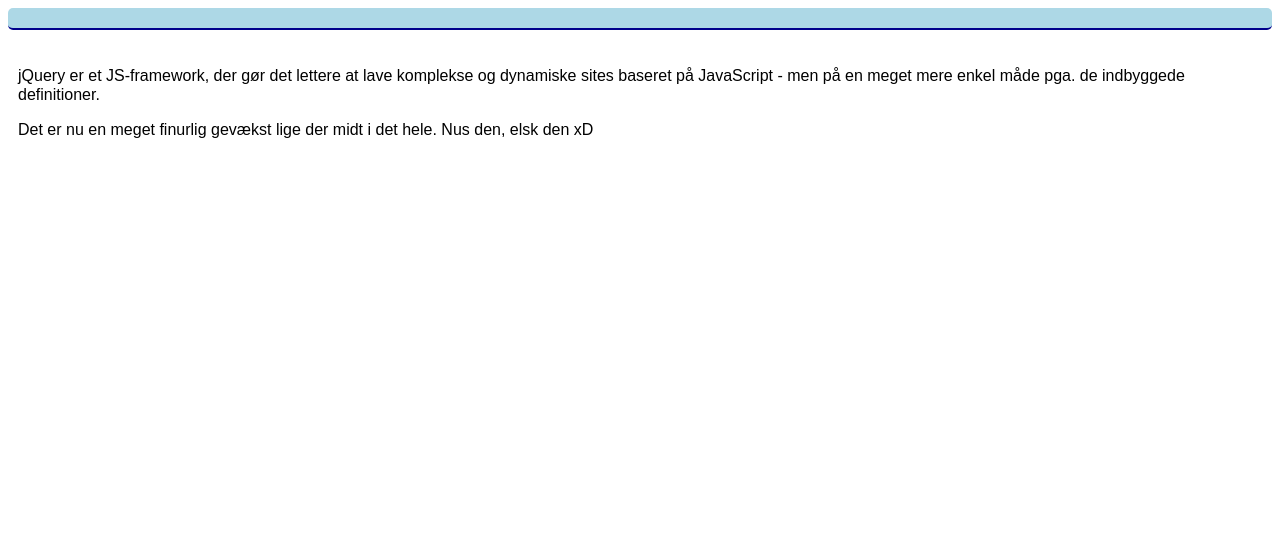
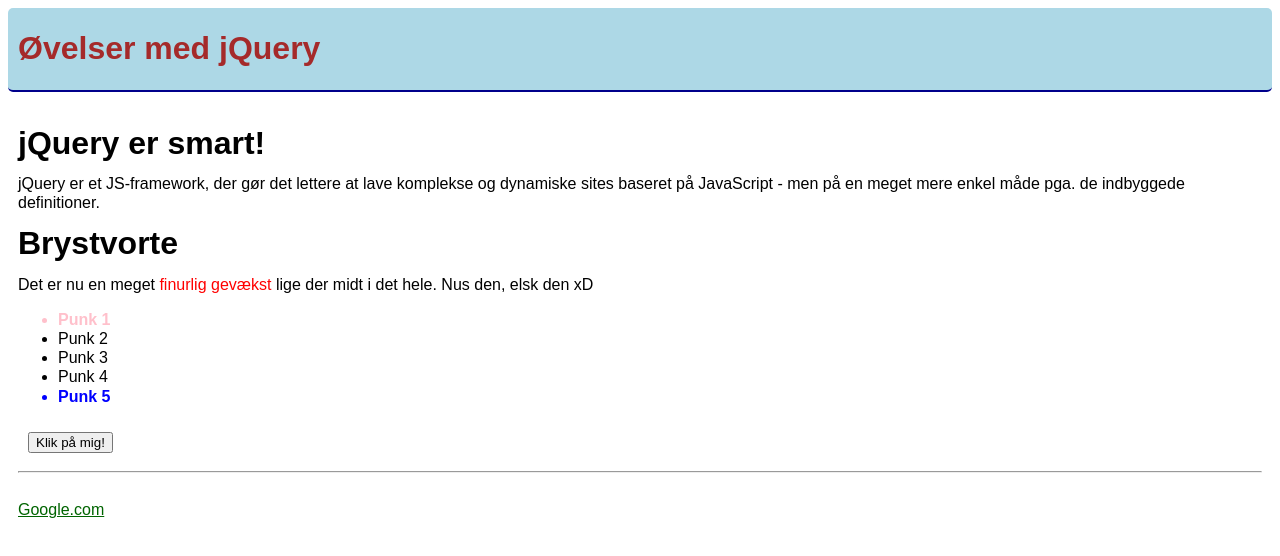
Before and after one commit to dani832m/jQuery_Exercises, a plain HTML site: page index.html in a window 1280 px wide. Drawn offline with nearby package versions, Linux system fonts and the light colour scheme.

Commit message:
Leg med jQuery 2

```diff
--- a/index.html
+++ b/index.html
@@ -2,6 +2,9 @@
     Hvad er jQuery?
     jQuery er et JS-framework, der gør det lettere at lave komplekse og dynamiske sites
     baseret på JavaScript - men på en meget mere enkel måde pga. de indbyggede definitioner.
+
+    Brugbart Cheat Sheet:
+    https://oscarotero.com/jquery/
 -->
 
 <!DOCTYPE html>
@@ -16,13 +19,23 @@
 <body>
     <!-- Selektoren "header" er ny i HTML5 -->
     <header>
-        <h1>Øvelser med jQuery</h1>
+        <h1 class="blink">Øvelser med jQuery</h1>
     </header>
     <div id="container">
         <h1 id="overskrift1">jQuery er smart!</h1>
         <p id="paragraf1">jQuery er et JS-framework, der gør det lettere at lave komplekse og dynamiske sites baseret på JavaScript - men på en meget mere enkel måde pga. de indbyggede definitioner.</p>
         <h1 class="overskrift2">Brystvorte</h1>
-        <p class="paragraf2">Det er nu en meget finurlig gevækst lige der midt i det hele. Nus den, elsk den xD</p>
+        <p class="paragraf2">Det er nu en meget <span>finurlig gevækst</span> lige der midt i det hele. Nus den, elsk den xD</p>
+        <ul id="liste">
+            <li>Punk 1</li>
+            <li>Punk 2</li>
+            <li>Punk 3</li>
+            <li>Punk 4</li>
+            <li>Punk 5</li>
+        </ul>
+        <input type="button" value="Klik på mig!" style="margin:10px;">
+        <hr><br>
+        <a href="http://google.com" class="blink">Google.com</a>
     </div>
 
     <!--
--- a/main.js
+++ b/main.js
@@ -2,5 +2,46 @@
     Dollartegnet symboliserer, at vi arbejder med jQuery.
 */
 
-//Funktionen skjuler alle h1-elementer
-$('h1').hide();
+//Funktionen skjuler alle h1-elementer i dokumentet
+//$('h1').hide();
+
+//Funktionen skjuler her h1-elementer med id'et overskrift1
+//$('h1#overskrift1').hide();
+
+//Funktionen skjuler her h1-elementer med klassenavnet overskrift2
+//$('h1.overskrift2').hide();
+
+//Funktionen skjuler ALLE elementer med klassenavnet overskrift2 - ikke kun headings!
+//$('.overskrift2').hide();
+
+/*
+    Vi styler her på span-tagget inde i paragraf-tagget.
+    Hvis der var et span-tag et andet sted i dokumentet, som IKKE lå inde i et p-tag,
+    så ville det derfor IKKE blive berørt af dette.
+
+    Når vi anvender jQuery's css-funktion, angiver vi et sæt - en value og en property.
+*/
+$('p span').css('color', 'red');
+
+//////////////////////////////////////////////////////////////////////////////////////////////////////
+
+//Vi kan style på et specifikt punkt på en liste uden at have navngivet punktet
+$('#liste li:first').css('color', 'pink').css('font-weight', 'bold');
+$('#liste li:last').css('color', 'blue').css('font-weight', 'bold');
+
+//Her styles der på et link med en specifik reference
+$('a[href="http://google.com"]').css('color', 'darkgreen');
+
+//ALT i dokumentet påvirkes af asterisk
+//$('h1').hide();
+
+/////////////////////////////////////////////////////////////////////////////////////////////////////
+
+//En funktion der anvender jQuery's funktioner "blink", "fadeOut" og "fadeIn"
+function blink_text() {
+    $('.blink').fadeOut(500);
+    $('.blink').fadeIn(500);
+}
+
+//Når scriptet loades, køres automatisk "setInterval" hvori vores blink-funktion tages som argument
+setInterval(blink_text, 1000);
```
